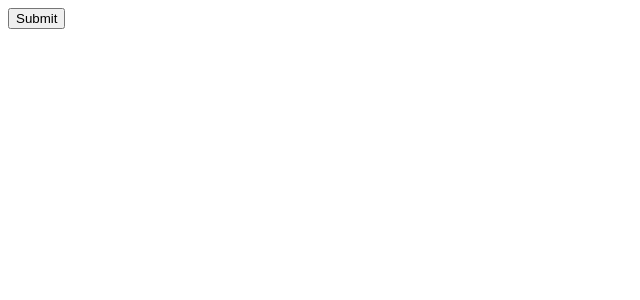
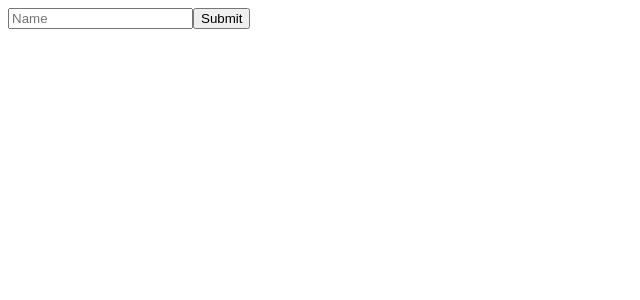
Before and after one commit to mijanConnect/LearnReact, a React (Vite) app: page / in a window 1280 px wide. Shown: the top 300 px of the page, without its empty margins (0-640 px from the left). Built offline with nearby package versions, Linux system fonts and the light colour scheme.

Commit message:
From submit without page loading

```diff
--- a/src/main.jsx
+++ b/src/main.jsx
@@ -1,9 +1,9 @@
 import { StrictMode } from 'react'
 import { createRoot } from 'react-dom/client'
-import PropsPassingFunction from './pages/PropsPassingFunction'
+import FormSubmit from './pages/FormSubmit'
 
 createRoot(document.getElementById('root')).render(
   <StrictMode>
-    <PropsPassingFunction/>
+    <FormSubmit/>
   </StrictMode>,
 )
--- /dev/null
+++ b/src/pages/FormSubmit.jsx
@@ -0,0 +1,19 @@
+const FormSubmit = () => {
+
+    // To stop reload the page using this function
+    const PostFormData=(event)=>{
+        event.preventDefault();
+        alert('From submitted!');
+    }
+
+    return (
+        <div>
+            <form onSubmit={PostFormData}>
+                <input placeholder="Name" />
+                <button type="submit">Submit</button>
+            </form>
+        </div>
+    );
+};
+
+export default FormSubmit;
```
Also changed, not shown: src/pages/RespondingToEvents.jsx (added, +18 -0 lines).
